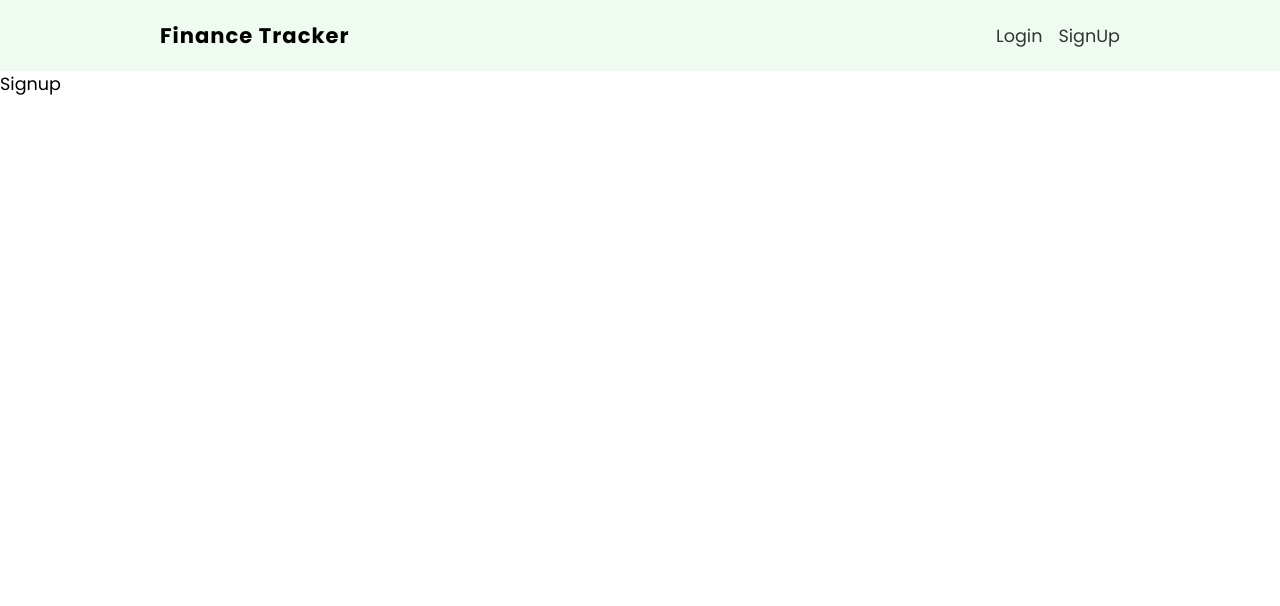
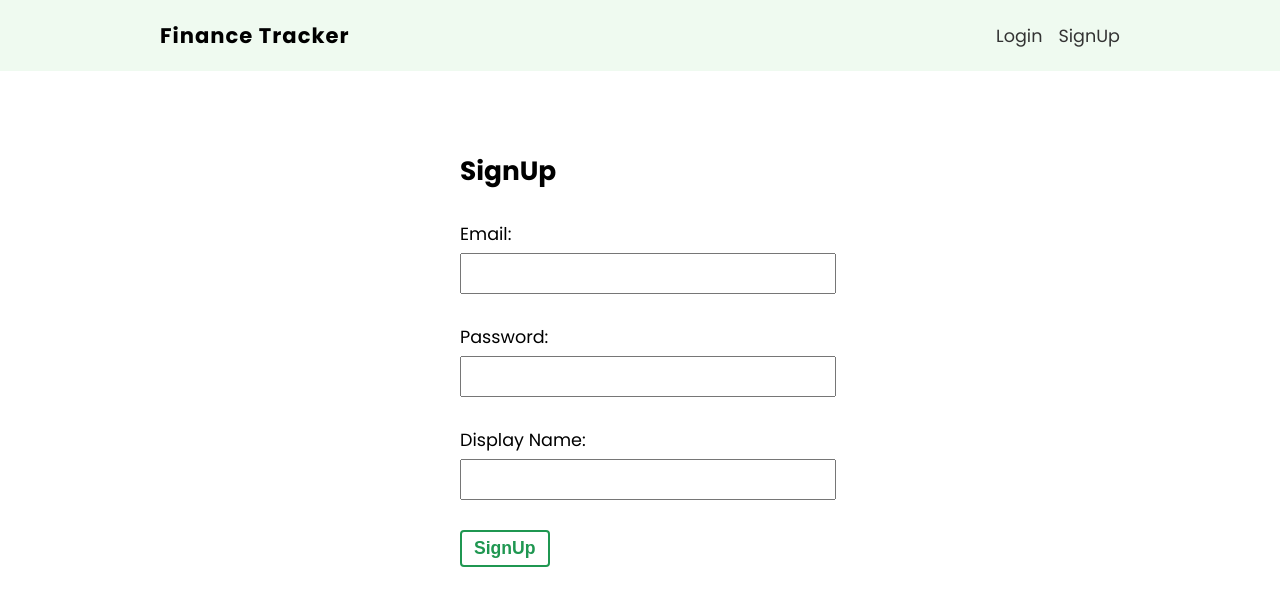
Before and after one commit to jps27CSE/Finance_Tracker_React, a React (Create React App) app: page /signup in a window 1280 px wide. Shown: the top 606 px of the page. Built offline with nearby package versions, Linux system fonts and the light colour scheme.

Commit message:
install firebase and firebase config

```diff
--- a/package.json
+++ b/package.json
@@ -6,6 +6,7 @@
     "@testing-library/jest-dom": "^5.16.5",
     "@testing-library/react": "^13.4.0",
     "@testing-library/user-event": "^13.5.0",
+    "firebase": "^8.5.0",
     "react": "^18.2.0",
     "react-dom": "^18.2.0",
     "react-router-dom": "^6.4.1",
--- a/src/pages/signup/Signup.js
+++ b/src/pages/signup/Signup.js
@@ -1,5 +1,45 @@
+import { useState } from "react";
 import styles from "./Signup.module.css";
 
 export default function Signup() {
-  return <div>Signup</div>;
+  const [email, setEmail] = useState("");
+  const [password, setPassword] = useState("");
+  const [displayName, setDisplayName] = useState("");
+
+  const handleSubmit = (e) => {
+    e.preventDefault();
+
+    console.log(email, password, displayName);
+  };
+
+  return (
+    <form className={styles["signup-form"]} onSubmit={handleSubmit}>
+      <h2>SignUp</h2>
+      <label>
+        <span>Email:</span>
+        <input
+          type="email"
+          onChange={(e) => setEmail(e.target.value)}
+          value={email}
+        />
+      </label>
+      <label>
+        <span>Password:</span>
+        <input
+          type="password"
+          onChange={(e) => setPassword(e.target.value)}
+          value={password}
+        />
+      </label>
+      <label>
+        <span>Display Name:</span>
+        <input
+          type="text"
+          onChange={(e) => setDisplayName(e.target.value)}
+          value={displayName}
+        />
+      </label>
+      <button className="btn">SignUp</button>
+    </form>
+  );
 }
```
Also changed, not shown: src/firebase/config.js (added, +18 -0 lines), 1 other file (tests, documents, lock files or other folders).
